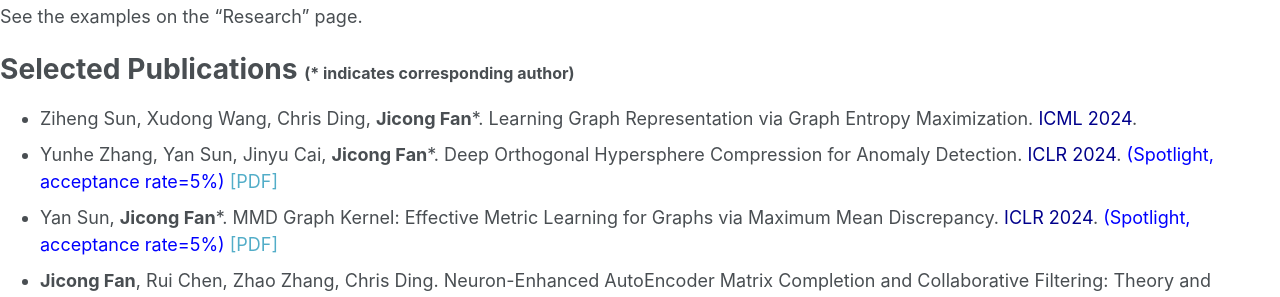
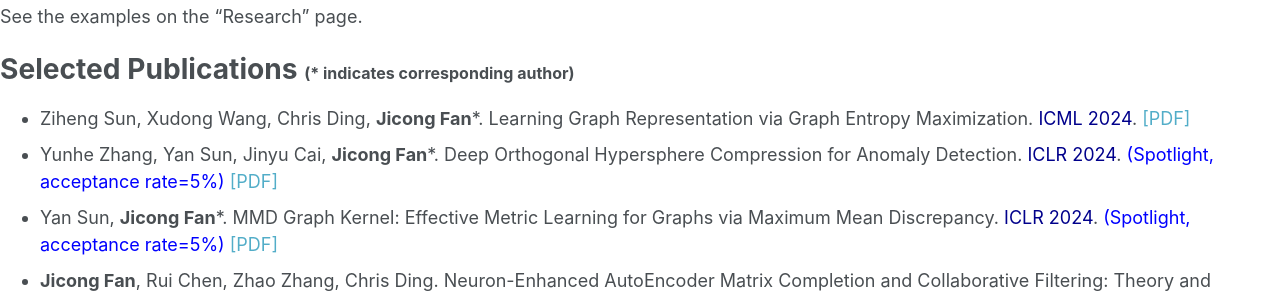
Before and after one commit to jicongfan/jicongfan.github.io, a Jekyll site: the page built from _pages/about.md, in a window 1280 px wide and 900 px high, scrolled down 1329 px. Shown: the part 152-449 px from the top of the window. Built offline with Jekyll 4.4.1, drawn with Linux system fonts in a browser that asks for light colours.

Commit message:
Update about.md

```diff
--- a/_pages/about.md
+++ b/_pages/about.md
@@ -44,7 +44,7 @@
 Selected Publications <font size=3>(* indicates corresponding author)</font>
 ======
 
-* Ziheng Sun, Xudong Wang, Chris Ding, <strong>Jicong Fan</strong>*. Learning Graph Representation via Graph Entropy Maximization. <font color=DarkBlue>ICML 2024</font>.
+* Ziheng Sun, Xudong Wang, Chris Ding, <strong>Jicong Fan</strong>*. Learning Graph Representation via Graph Entropy Maximization. <font color=DarkBlue>ICML 2024</font>. <a href="https://openreview.net/pdf?id=xwOENWCo46">[PDF]</a>
 * Yunhe Zhang, Yan Sun, Jinyu Cai, <strong>Jicong Fan</strong>*. Deep Orthogonal Hypersphere Compression for Anomaly Detection. <font color=DarkBlue>ICLR 2024</font>. <font color=blue>(Spotlight, acceptance rate=5%) </font> <a href="https://openreview.net/pdf?id=cJs4oE4m9Q">[PDF]</a>
 * Yan Sun, <strong>Jicong Fan</strong>*. MMD Graph Kernel: Effective Metric Learning for Graphs via Maximum Mean Discrepancy. <font color=DarkBlue>ICLR 2024</font>. <font color=blue>(Spotlight, acceptance rate=5%) </font> <a href="https://openreview.net/pdf?id=GZ6AcZwA8r">[PDF]</a>
 * <strong>Jicong Fan</strong>, Rui Chen, Zhao Zhang, Chris Ding. Neuron-Enhanced AutoEncoder Matrix Completion and Collaborative Filtering: Theory and Practice. <font color=DarkBlue>ICLR 2024</font>. <a href="https://openreview.net/pdf?id=kPrxk6tUcg">[PDF]</a>
```
